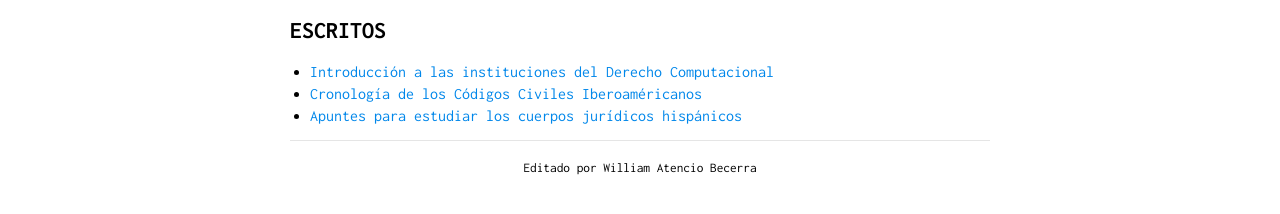
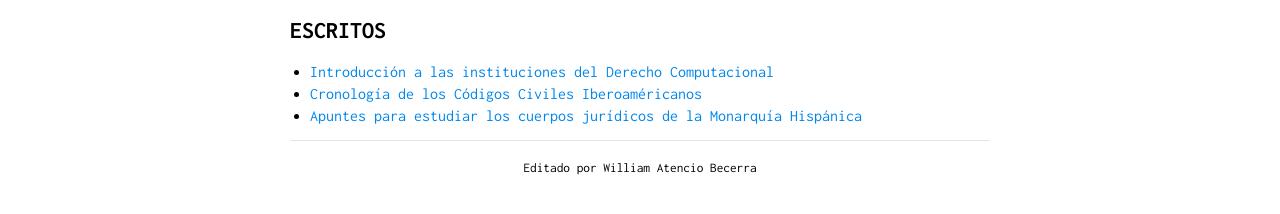
Before and after one commit to actio1680/actio1680.github.io, a Jekyll site: the page built from index.md, in a window 1280 px wide. Shown: the part 650-864 px from the top of the page. Built offline with Jekyll 4.4.1, drawn with Linux system fonts in a browser that asks for light colours; our own code applies the rules of GitHub Pages for plain Markdown files.

Commit message:
Update index.md

```diff
--- a/index.md
+++ b/index.md
@@ -25,4 +25,4 @@ layout: default
 
 - [Introducción a las instituciones del Derecho Computacional](paginas/escritos/instituciones-derecho-computacional.md)
 - [Cronología de los Códigos Civiles Iberoaméricanos](paginas/escritos/cronologiacc.md)
-- [Apuntes para estudiar los cuerpos jurídicos hispánicos](paginas/escritos/manual-derecho-monarquia-hispanica.md)
+- [Apuntes para estudiar los cuerpos jurídicos de la Monarquía Hispánica](paginas/escritos/manual-derecho-monarquia-hispanica.md)
```
